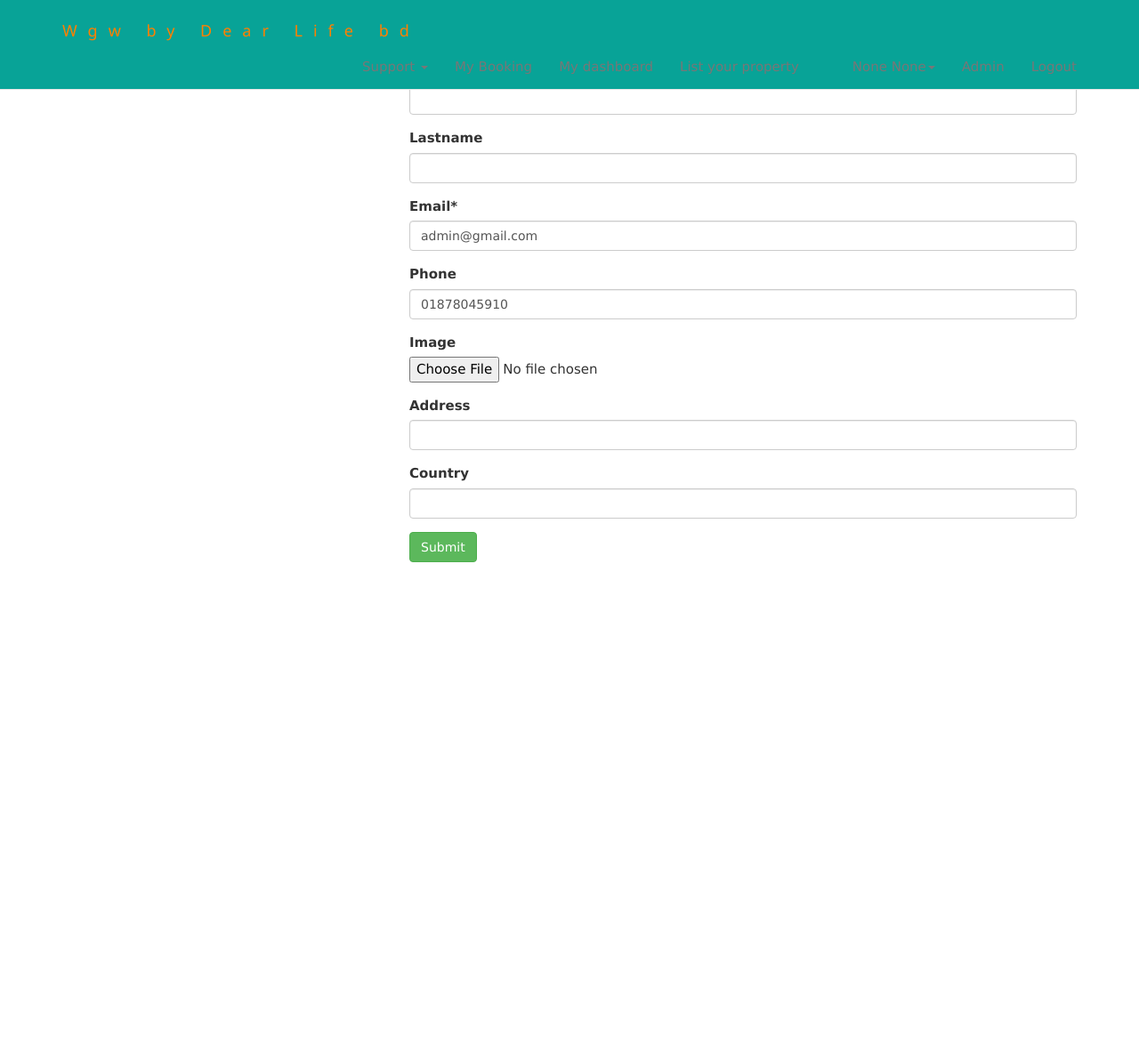
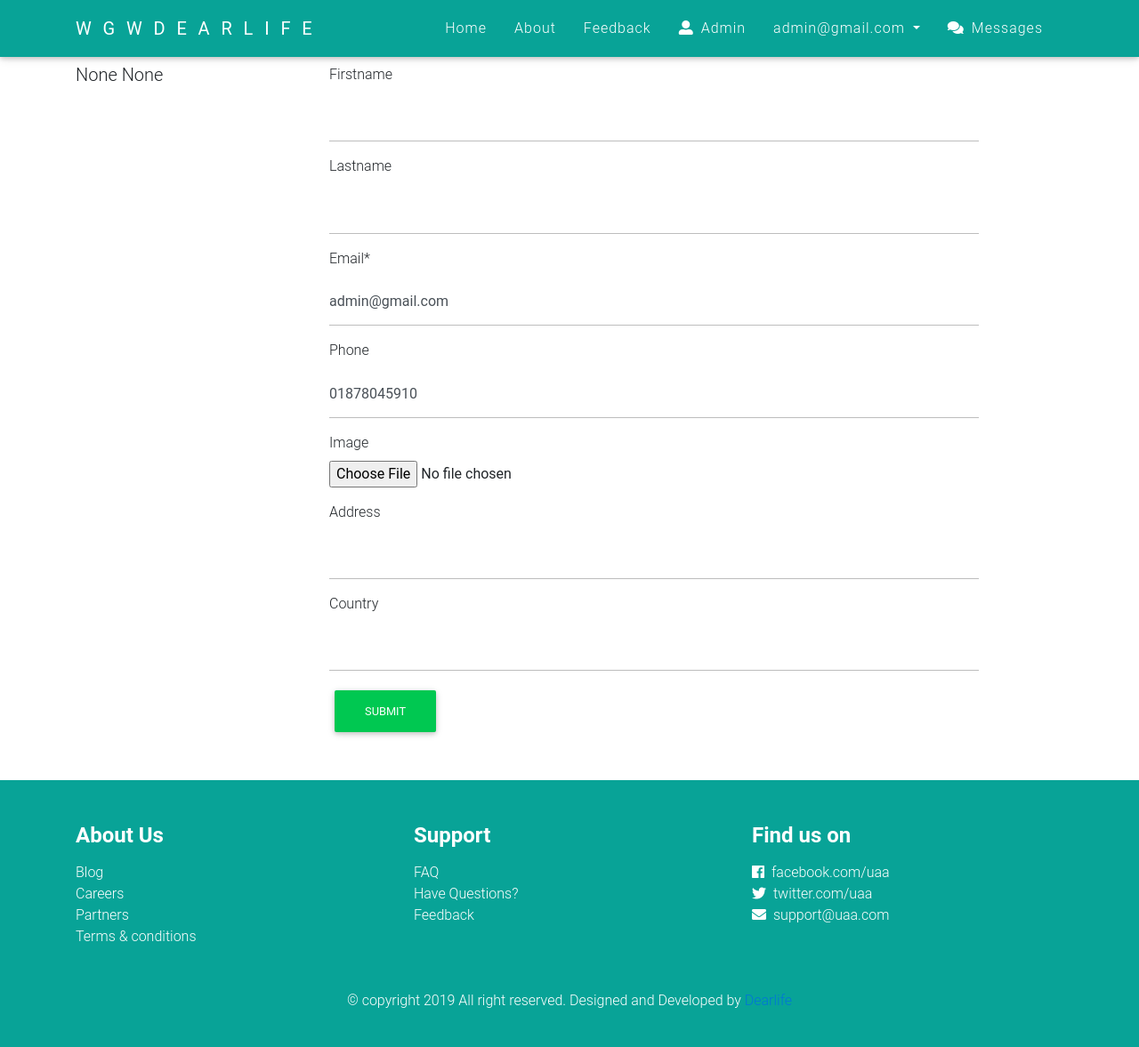
Before and after one commit to Moshiurmamun/online-booking, a Django app: page /accounts/mydashboard/basic-info/ in a window 1280 px wide. Shown: the whole page at 89% size. Before the commit the page ends 632 px from the top, so only its background shows below. Run offline with Django 3.2, Linux system fonts and the light colour scheme; a user stored in the database is signed in; some libraries are stand-ins or nearby versions; some web fonts are replaced.

Commit message:
Add files via upload

```diff
--- a/templates/base.html
+++ b/templates/base.html
@@ -1,12 +1,12 @@
 <!DOCTYPE html>
-{% load staticfiles %}
+
 <html lang="en">
 <head>
     <meta charset="utf-8">
     <meta http-equiv="X-UA-Compatible" content="IE=edge">
     <!-- Tell the browser to be responsive to screen width -->
     <meta name="viewport" content="width=device-width, initial-scale=1.0, maximum-scale=1, user-scalable=no">
-
+{% load staticfiles %}
 
     <title>{% block title %}  {% endblock %}</title>
 
@@ -15,101 +15,87 @@
     <link rel="stylesheet" href="https://unpkg.com/flatpickr/dist/flatpickr.min.css">
 
 
-    <link rel="stylesheet" href="https://maxcdn.bootstrapcdn.com/bootstrap/3.3.7/css/bootstrap.min.css">
+    <!--Fontawesome CSS-->
+    <link rel="stylesheet" href="https://use.fontawesome.com/releases/v5.7.2/css/all.css">
 
-    <link rel="stylesheet" href="https://maxcdn.bootstrapcdn.com/font-awesome/4.7.0/css/font-awesome.min.css">
+    <!-- google font -->
+    <link href="https://fonts.googleapis.com/css?family=Ubuntu" rel="stylesheet">
 
-    <link href="https://fonts.googleapis.com/css?family=Open+Sans" rel="stylesheet">
+
+
     <link rel="stylesheet" href="{% static 'css/base.css' %}">
+
+ <!-- Bootstrap CSS -->
+    <link rel="stylesheet" href="{% static 'css/bootstrap.min.css' %}">
+    <!-- mdb css -->
+    <link href="{% static 'css/mdb.min.css' %}" rel="stylesheet">
+<!--
     <link rel="stylesheet" href="https://www.w3schools.com/w3css/4/w3.css">
-
+-->
     {% block stylesheet %}
     {% endblock %}
 
     <style>
-
+    .navbar-nav li{
+        letter-spacing: 1px;
+        margin-right: 15px;
+      }
+      .navbar  a {
+        color: white;
+      }
+      .navbar-nav  a:hover {
+        color: #dae3e2
+      }
 
     </style>
 
 </head>
 <body>
+         <header>
+      <!-- Start Navbar and Intro -->
+      <nav class="navbar navbar-expand-lg  fixed-top scrolling-navbar" id="navbar">
+        <div class="container">
+          <a class="navbar-brand" href="{% url 'home' %}"><strong>WGWDEARLIFE</strong></a>
+          <button class="navbar-toggler" type="button" data-toggle="collapse" data-target="#navbarContent" aria-controls="navbarContent" aria-expanded="false" aria-label="Toggle navigation"><span class="navbar-toggler-icon"></span></button>
 
-<header>
-        <!-- <nav class="navbar navbar-default navbar-fixed-top navbar-default-transparent "> -->
-        <nav class="navbar navbar-default navbar-fixed-top  ">
-    <div class="container">
-        <div class="navbar-header">
-            <button type="button" class="navbar-toggle collapsed" data-toggle="collapse" data-target="#navbar"
-                    aria-expanded="false" aria-controls="navbar">
-                <span class="sr-only">Toggle navigation</span>
-                <span class="icon-bar"></span>
-                <span class="icon-bar"></span>
-                <span class="icon-bar"></span>
-            </button>
-            <a class="navbar-brand" href="/">
-               <!-- <img alt="Amarroom Logo" class="img-responsive logo-home" src="https://cdn.amarroom.com/img/logo.png"> -->
-                <h5 style="color:#ff8000">Wgw by Dear Life bd</h5>
-            </a>
-        </div>
-        <div id="navbar" class="navbar-collapse collapse">
-            <ul class="nav navbar-nav navbar-right">
+          <div class="collapse navbar-collapse" id="navbarContent">
+            <ul class="navbar-nav ml-auto">
+              <li class="nav-item"><a class="nav-link active" href="{% url 'home' %}">Home</a></li>
+              <li class="nav-item"><a class="nav-link" href="">About</a></li>
+              <li class="nav-item"><a class="nav-link" href="">Feedback</a></li>
+              {% if  request.user.is_superuser %}
+              <li class="nav-item"><a class="nav-link" href="{% url 'staff:staff_home' %}"><i class="fas fa-user-alt mr-2"></i>Admin</a></li>
+              {% endif %}
+              {% if user.is_authenticated  %}
 
-                <li class="dropdown">
-                    <a href="#" class="dropdown-toggle" data-toggle="dropdown" role="button" aria-haspopup="true"
-                       aria-expanded="false">Support <span class="caret"></span></a>
-                    <ul class="dropdown-menu">
-                        <li><a href="#">Contact Us</a></li>
-                        <li role="separator" class="divider"></li>
-                        <li class="dropdown-header">Call Us</li>
-                        <li><a href="#"><i class="fa fa-phone-volume text-muted"></i> +8809666-770099</a></li>
-                        <li><a href="#"><i class="fa fa-phone-volume text-muted"></i> +8801830-888333</a></li>
-                    </ul>
-                </li>
-                {% if not request.user.is_authenticated %}
-                <li><a href="{% url 'accounts:login' %}" id="loginLink" >Login</a></li>
-                <li><a href="{% url 'accounts:signup' %}" id="signupLink" >Sign Up <span class="sr-only">(current)</span></a>
+                <li class="nav-item dropdown">
+                    <a class="nav-link dropdown-toggle" href="#" id="navbarDropdown" role="button" data-toggle="dropdown" aria-haspopup="true" aria-expanded="false">
+                      {% if user.firstname %}{{user.firstname}} {% else %}{{request.user}} {%endif%} {% if user.lastname %}{{user.lastname}}{%endif%}
+                    </a>
+                    <div class="dropdown-menu" aria-labelledby="navbarDropdown">
+                        <a class="dropdown-item" href="{% url 'booking:viewbookings' %}"><i class="fa fa-user-circle mr-1"></i>My bookings</a>
+                        <a class="dropdown-item"  href="{% url 'accounts:profile' profile_id=user.id %}"><i class="fa fa-user-circle mr-1"></i>See as Seller</a>
+
+                        <a></a>
+                        <a class="dropdown-item" href="{% url 'accounts:logout' %}">Logout</a>
+                     </div>
                 </li>
 
-                {% else %}
-                <li><a href="{% url 'booking:viewbookings' %}">My Booking</a></li>
-                <li><a href="{% url 'accounts:profile' profile_id=user.id %}">My dashboard</a></li>
-                <li><a href="{% url 'accounts:create_property' user_id=user.id %}">List your property</a></li>
 
-                <li><a href="#"></a></li>
-                <li class="dropdown">
-                    <a class="dropdown-toggle" data-toggle="dropdown" role="button" href="#">{{ user.firstname }} {{ user.lastname }}<span class="caret"></span></a>
-                    <ul class="dropdown-menu">
-                        <li><a href="{% url 'accounts:change-password' %}">Change password</a></li>
+              <li class="nav-item"><a href="" class="nav-link"><i class="fas fa-comments mr-2"></i>Messages</a></li>
+              {% else %}
+              <li class="nav-item"><a class="nav-link" href="">Contact</a></li>
+              {% endif %}
+            </ul>
+            {% if not request.user.is_authenticated %}
+              <a href="{% url 'accounts:login' %}">Login</a>
+            {% endif %}
+          </div>
+        </div>
+      </nav>
+    </header>
+    <!-- End Navbar and Intro -->
 
-                        <li><a href="{% url 'accounts:logout' %}">Logout</a></li>
-
-                    </ul>
-                </li>
-                {% if request.user.is_superuser %}
-                <li><a href="{% url 'admin:index' %}">Admin</a></li>
-                {% endif %}
-
-                <li><a href="{% url 'accounts:logout' %}">Logout</a></li>
-                {% endif %}
-
-
-
-                <li class="dropdown hidden" id="profile">
-                    <a href="#" class="dropdown-toggle" data-toggle="dropdown" role="button" aria-haspopup="true"
-                       aria-expanded="false"><span id="user_name"></span> <span class="caret"></span></a>
-                    <ul class="dropdown-menu">
-
-                            <li><a href="/account/bookings/">My Bookings</a></li>
-
-
-                        <li><a href="#logout" id="logoutLink">Logout</a></li>
-                    </ul>
-                </li>
-            </ul>
-        </div><!--/.nav-collapse -->
-    </div>
-</nav>
-    </header>
 
 
 
@@ -119,11 +105,86 @@
     {% endblock content %}
 
 
+
+    <!-- footer section starts -->
+    <footer class="ee pt-5 pb-4 mt-5">
+      <div class="container">
+        <!-- div row starts -->
+        <div class="row">
+          <!-- First column starts -->
+          <div class="col-12 col-sm-4 col-md-4 text-white mb-4">
+            <h4 class="font-weight-bold mb-3">About Us</h4>
+            <ul style="list-style: none; margin: 0; padding: 0">
+              <li>
+                <a href="" class="text-white mb-2">Blog</a>
+              </li>
+              <li>
+                <a href="" class="text-white mb-2">Careers</a>
+              </li>
+              <li>
+                <a href="" class="text-white mb-2">Partners</a>
+              </li>
+              <li>
+                <a href="" class="text-white mb-2">Terms & conditions</a>
+              </li>
+            </ul>
+          </div>
+          <!-- First column starts -->
+
+          <!-- Second column starts -->
+          <div class="col-12 col-sm-4 col-md-4 mb-4">
+            <h4 class="font-weight-bold text-white mb-3">Support</h4>
+            <ul style="list-style: none; margin: 0; padding: 0">
+              <li>
+                <a href="" class="text-white mb-2">FAQ</a>
+              </li>
+              <li>
+                <a href="" class="text-white mb-2">Have Questions?</a>
+              </li>
+              <li>
+                <a href="" class="text-white mb-2">Feedback</a>
+              </li>
+            </ul>
+          </div>
+          <!-- Second column ends -->
+
+          <!-- Third column starts -->
+          <div class="col-12 col-sm-4 col-md-4 mb-4">
+            <h4 class="font-weight-bold text-white mb-3">Find us on</h4>
+            <ul style="list-style: none; margin: 0; padding: 0">
+              <li>
+                <a href="" class="text-white mb-2"><i class="fab fa-facebook mr-2"></i>facebook.com/uaa</a>
+              </li>
+              <li>
+                <a href="" class="text-white mb-2"><i class="fab fa-twitter mr-2"></i>twitter.com/uaa</a>
+              </li>
+              <li>
+                <a href="" class="text-white mb-2"><i class="fas fa-envelope mr-2"></i>support@uaa.com</a>
+              </li>
+            </ul>
+          </div>
+          <!-- Third column ends -->
+        </div>
+        <!-- div row starts -->
+
+        <!-- copy right row starts -->
+        <div class="row pt-4">
+          <div class="col-12 text-center text-white">
+            <p>&copy; copyright 2019 All right reserved. Designed and Developed by <a href="">Dearlife</a></p>
+          </div>
+        </div>
+        <!-- copy right row ends -->
+      </div>
+    </footer>
+    <!-- footer section ends -->
+
+
 <!--  ======================== JS =================== -->
 
-    <script src="https://ajax.googleapis.com/ajax/libs/jquery/3.3.1/jquery.min.js"></script>
-    <script src="https://maxcdn.bootstrapcdn.com/bootstrap/3.3.7/js/bootstrap.min.js"></script>
-    <script src="https://cdnjs.cloudflare.com/ajax/libs/popper.js/1.16.0/umd/popper.min.js"></script>
+    <script src="{% static 'js/jquery.min.js' %}"></script>
+    <script src="{% static 'js/popper.min.js' %}"></script>
+    <script src="{% static 'js/bootstrap.min.js' %}"></script>
+    <script type="text/javascript" src="{% static 'js/mdb.min.js' %}"></script>
 
 
     {% block javascript %}
```
